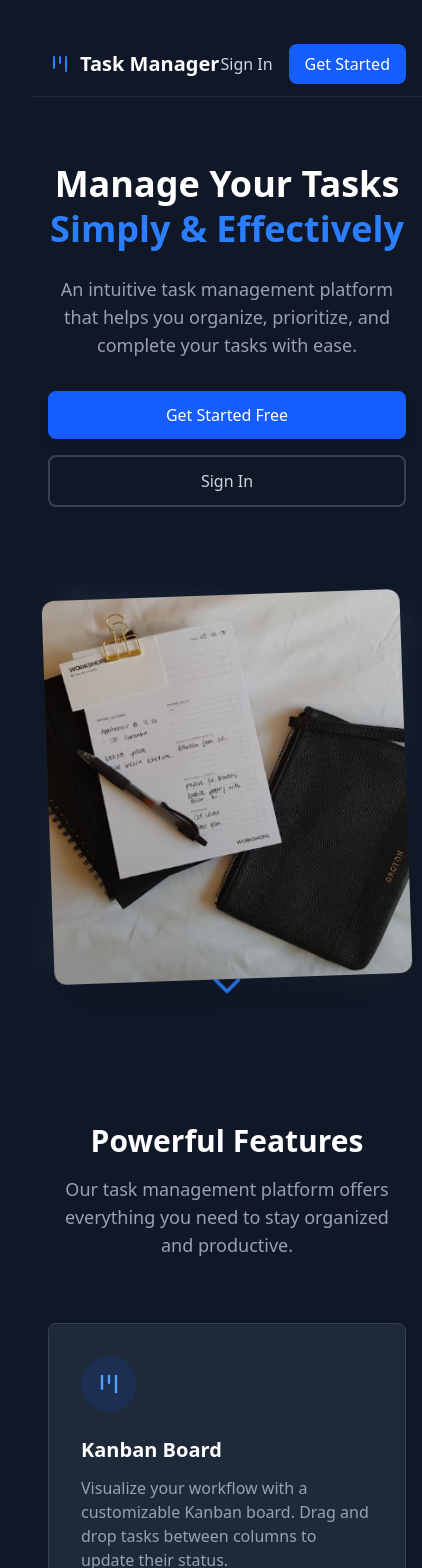
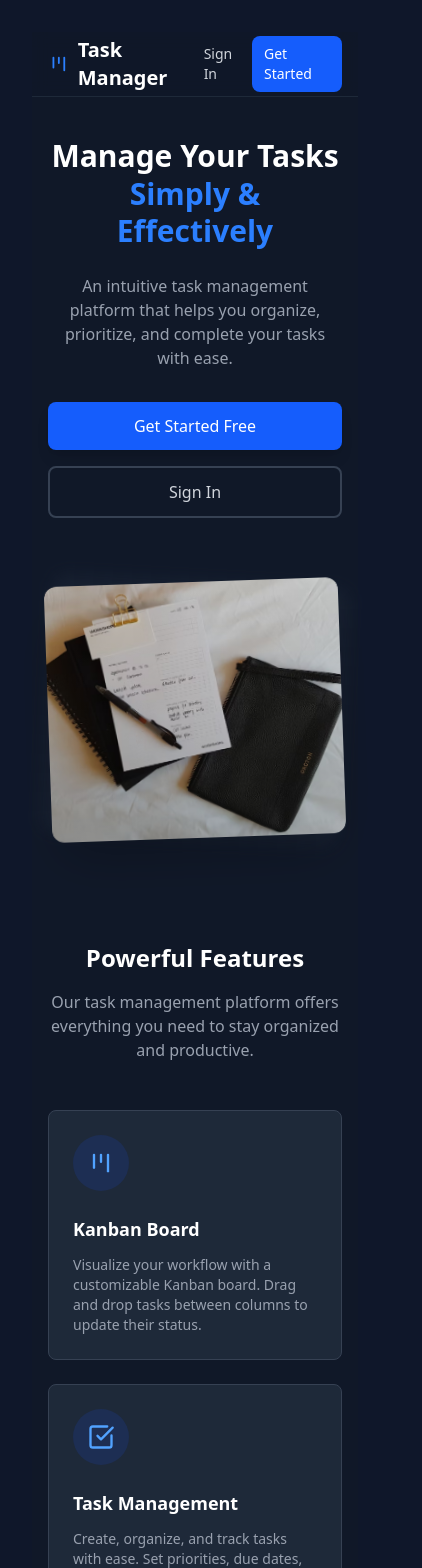
Before and after one commit to Yunmengheng/Taskov, a Next.js app: page / in a window 390 px wide. Shown: the top 1568 px of the page, 422 px wide, since content can reach past the window. Built offline with nearby package versions, Linux system fonts and the light colour scheme; no server answers.

Commit message:
Fix Landing Page reposiveness

```diff
--- a/components/LandingPage.tsx
+++ b/components/LandingPage.tsx
@@ -44,7 +44,7 @@ const LandingPage: React.FC = () => {
   };
 
   return (
-    <div className="min-h-screen w-screen flex flex-col bg-gray-900 text-gray-300">
+    <div className="min-h-screen w-full flex flex-col bg-gray-900 text-gray-300">
       {/* Header */}
       <header className="bg-gray-900/80 backdrop-blur-sm sticky top-0 z-50 border-b border-gray-800">
         <div className="max-w-7xl mx-auto px-4 sm:px-6 lg:px-8">
@@ -55,11 +55,11 @@ const LandingPage: React.FC = () => {
                 Task Manager
               </span>
             </div>
-            <div className="flex items-center space-x-4">
-              <Link href="/Login" className="text-gray-300 hover:text-white font-medium transition-colors">
+            <div className="flex items-center space-x-2 sm:space-x-4">
+              <Link href="/Login" className="text-gray-300 hover:text-white font-medium transition-colors text-sm sm:text-base">
                 Sign In
               </Link>
-              <Link href="/Signup" className="bg-blue-600 hover:bg-blue-700 text-white font-medium py-2 px-4 rounded-lg transition-colors duration-300">
+              <Link href="/Signup" className="bg-blue-600 hover:bg-blue-700 text-white font-medium py-2 px-3 sm:px-4 rounded-lg transition-colors duration-300 text-sm sm:text-base">
                 Get Started
               </Link>
             </div>
@@ -68,29 +68,29 @@ const LandingPage: React.FC = () => {
       </header>
 
       {/* Hero Section */}
-      <section ref={heroRef} className="relative flex items-center bg-gray-900 py-16 flex-1 min-h-[calc(100vh-4rem)]">
-        <div className="max-w-7xl mx-auto px-4 sm:px-6 lg:px-8">
-          <div className="flex flex-col md:flex-row items-center justify-between gap-12">
-            <div className="md:w-1/2 mb-10 md:mb-0 text-center md:text-left">
-              <h1 className="text-4xl md:text-5xl font-bold text-white mb-6 leading-tight">
+      <section ref={heroRef} className="relative flex flex-col md:flex-row items-center bg-gray-900 py-10 md:py-16 flex-1 min-h-[calc(100vh-4rem)]">
+        <div className="max-w-7xl mx-auto w-full px-4 sm:px-6 lg:px-8">
+          <div className="flex flex-col md:flex-row items-center justify-between gap-8 md:gap-12">
+            <div className="md:w-1/2 mb-8 md:mb-0 text-center md:text-left">
+              <h1 className="text-3xl sm:text-4xl md:text-5xl font-bold text-white mb-6 leading-tight">
                 Manage Your Tasks <br />
                 <span className="text-blue-500">Simply & Effectively</span>
               </h1>
-              <p className="text-lg text-gray-400 mb-8 max-w-lg mx-auto md:mx-0">
+              <p className="text-base sm:text-lg text-gray-400 mb-8 max-w-lg mx-auto md:mx-0">
                 An intuitive task management platform that helps you organize,
                 prioritize, and complete your tasks with ease.
               </p>
               <div className="flex flex-col sm:flex-row gap-4 justify-center md:justify-start">
-                <Link href="/signup" className="bg-blue-600 hover:bg-blue-700 text-white font-medium py-3 px-8 rounded-lg shadow-lg">
+                <Link href="/signup" className="bg-blue-600 hover:bg-blue-700 text-white font-medium py-3 px-8 rounded-lg shadow-lg w-full sm:w-auto">
                   Get Started Free
                 </Link>
-                <Link href="/login" className="border-2 border-gray-700 text-gray-300 hover:bg-gray-800 font-medium py-3 px-8 rounded-lg">
+                <Link href="/login" className="border-2 border-gray-700 text-gray-300 hover:bg-gray-800 font-medium py-3 px-8 rounded-lg w-full sm:w-auto">
                   Sign In
                 </Link>
               </div>
             </div>
-            <div className="md:w-1/2">
-              <div className="relative">
+            <div className="md:w-1/2 w-full">
+              <div className="relative w-full">
                 {/* Background shadow element */}
                 <div className="absolute inset-0 bg-gray-800/50 rounded-xl transform rotate-3 blur-sm"></div>
                 {/* Main image container */}
@@ -98,9 +98,8 @@ const LandingPage: React.FC = () => {
                   <img
                     src="taskov.jpg"
                     alt="Task management notebooks and planning materials"
-                    className="w-full h-96 object-cover rounded-xl"
+                    className="w-full h-64 sm:h-80 md:h-96 object-cover rounded-xl"
                   />
-                  {/* Optional overlay for better text readability if needed */}
                   <div className="absolute inset-0 bg-gradient-to-t from-black/20 to-transparent rounded-xl"></div>
                 </div>
               </div>
@@ -117,17 +116,17 @@ const LandingPage: React.FC = () => {
       </section>
 
       {/* Features Section */}
-      <section ref={featuresRef} className="py-20 scroll-mt-16 bg-gray-900" id="features">
+      <section ref={featuresRef} className="py-16 sm:py-20 scroll-mt-16 bg-gray-900" id="features">
         <div className="max-w-7xl mx-auto px-4 sm:px-6 lg:px-8">
-          <div className="text-center mb-16">
-            <h2 className="text-3xl font-bold text-white mb-4">
+          <div className="text-center mb-12 sm:mb-16">
+            <h2 className="text-2xl sm:text-3xl font-bold text-white mb-4">
               Powerful Features
             </h2>
-            <p className="text-lg text-gray-400 max-w-2xl mx-auto">
+            <p className="text-base sm:text-lg text-gray-400 max-w-2xl mx-auto">
               Our task management platform offers everything you need to stay organized and productive.
             </p>
           </div>
-          <div className="grid grid-cols-1 md:grid-cols-2 lg:grid-cols-3 gap-8">
+          <div className="grid grid-cols-1 sm:grid-cols-2 lg:grid-cols-3 gap-6 sm:gap-8">
             {[
               { icon: KanbanIcon, title: 'Kanban Board', description: 'Visualize your workflow with a customizable Kanban board. Drag and drop tasks between columns to update their status.' },
               { icon: CheckSquareIcon, title: 'Task Management', description: 'Create, organize, and track tasks with ease. Set priorities, due dates, and categories to stay on top of your work.' },
@@ -136,14 +135,14 @@ const LandingPage: React.FC = () => {
               { icon: TagIcon, title: 'Task Categorization', description: 'Organize tasks by categories and tags. Filter and sort to find exactly what you&apos;re looking for.' },
               { icon: ClockIcon, title: 'Time Tracking', description: 'Monitor time spent on tasks. Set due dates and get notified about upcoming deadlines.' },
             ].map((feature, index) => (
-              <div key={index} className="bg-gray-800 p-8 rounded-lg border border-gray-700 transition-all hover:border-blue-500/50 hover:shadow-xl">
+              <div key={index} className="bg-gray-800 p-6 sm:p-8 rounded-lg border border-gray-700 transition-all hover:border-blue-500/50 hover:shadow-xl">
                 <div className="p-3 rounded-full w-14 h-14 flex items-center justify-center mb-6 bg-blue-900/30">
                   <feature.icon className="w-7 h-7 text-blue-400" />
                 </div>
-                <h3 className="text-xl font-semibold mb-3 text-white">
+                <h3 className="text-lg sm:text-xl font-semibold mb-3 text-white">
                   {feature.title}
                 </h3>
-                <p className="text-gray-400">
+                <p className="text-gray-400 text-sm sm:text-base">
                   {feature.description}
                 </p>
               </div>
@@ -153,15 +152,15 @@ const LandingPage: React.FC = () => {
       </section>
 
       {/* How It Works Section */}
-      <section className="py-20 bg-gray-800">
+      <section className="py-16 sm:py-20 bg-gray-800">
         <div className="max-w-7xl mx-auto px-4 sm:px-6 lg:px-8">
-          <div className="text-center mb-16">
-            <h2 className="text-3xl font-bold text-white mb-4">How It Works</h2>
-            <p className="text-lg text-gray-400 max-w-2xl mx-auto">
+          <div className="text-center mb-12 sm:mb-16">
+            <h2 className="text-2xl sm:text-3xl font-bold text-white mb-4">How It Works</h2>
+            <p className="text-base sm:text-lg text-gray-400 max-w-2xl mx-auto">
               Get started with our task management platform in just a few simple steps.
             </p>
           </div>
-          <div className="flex flex-col md:flex-row items-center justify-center space-y-12 md:space-y-0 md:space-x-8">
+          <div className="flex flex-col md:flex-row items-center justify-center space-y-8 md:space-y-0 md:space-x-8">
             <div className="flex flex-col items-center text-center max-w-xs">
               <div className="w-16 h-16 rounded-full flex items-center justify-center mb-4 bg-gray-900 border border-gray-700">
                 <span className="text-2xl font-bold text-blue-500">1</span>
@@ -190,13 +189,13 @@ const LandingPage: React.FC = () => {
       </section>
 
       {/* Testimonials Section */}
-      <section className="py-20 bg-gray-900">
+      <section className="py-16 sm:py-20 bg-gray-900">
         <div className="max-w-7xl mx-auto px-4 sm:px-6 lg:px-8">
-          <div className="text-center mb-16">
-            <h2 className="text-3xl font-bold text-white mb-4">What Our Users Say</h2>
-            <p className="text-lg text-gray-400 max-w-2xl mx-auto">Join thousands of satisfied users who have transformed their productivity.</p>
+          <div className="text-center mb-12 sm:mb-16">
+            <h2 className="text-2xl sm:text-3xl font-bold text-white mb-4">What Our Users Say</h2>
+            <p className="text-base sm:text-lg text-gray-400 max-w-2xl mx-auto">Join thousands of satisfied users who have transformed their productivity.</p>
           </div>
-          <div className="grid grid-cols-1 md:grid-cols-3 gap-8">
+          <div className="grid grid-cols-1 sm:grid-cols-2 md:grid-cols-3 gap-6 sm:gap-8">
             {[
               { name: 'Soun Vanputhika', title: 'Product Manager', quote: '"This task management tool has completely transformed how our team works. We\'re more organized and productive than ever before."', image: '/puth.jpg' },
               { name: 'B IC', title: 'Freelance Developer', quote: '"As a freelancer juggling multiple projects, this platform keeps me on track. The Kanban board is a game-changer for visualizing my workflow."', image: '/bdane.jpg' },
@@ -224,17 +223,17 @@ const LandingPage: React.FC = () => {
       </section>
 
       {/* CTA Section */}
-      <section className="py-20 bg-gray-800">
+      <section className="py-16 sm:py-20 bg-gray-800">
         <div className="max-w-7xl mx-auto px-4 sm:px-6 lg:px-8 text-center">
-          <h2 className="text-3xl font-bold text-white mb-6">Ready to Get Started?</h2>
-          <p className="text-xl text-gray-400 mb-10 max-w-3xl mx-auto">
+          <h2 className="text-2xl sm:text-3xl font-bold text-white mb-6">Ready to Get Started?</h2>
+          <p className="text-base sm:text-xl text-gray-400 mb-8 sm:mb-10 max-w-3xl mx-auto">
             Join thousands of users who have already transformed their productivity with our task management platform.
           </p>
-          <div className="flex flex-col sm:flex-row justify-center gap-6">
-            <Link href="/signup" className="bg-blue-600 hover:bg-blue-700 text-white font-medium py-3 px-8 rounded-lg transition-colors duration-300 shadow-lg">
+          <div className="flex flex-col sm:flex-row justify-center gap-4 sm:gap-6">
+            <Link href="/signup" className="bg-blue-600 hover:bg-blue-700 text-white font-medium py-3 px-8 rounded-lg transition-colors duration-300 shadow-lg w-full sm:w-auto">
               Sign Up Free
             </Link>
-            <Link href="/login" className="bg-transparent hover:bg-white/10 text-white border-2 border-white font-medium py-3 px-8 rounded-lg transition-colors duration-300">
+            <Link href="/login" className="bg-transparent hover:bg-white/10 text-white border-2 border-white font-medium py-3 px-8 rounded-lg transition-colors duration-300 w-full sm:w-auto">
               Sign In
             </Link>
           </div>
@@ -242,9 +241,9 @@ const LandingPage: React.FC = () => {
       </section>
 
       {/* Footer */}
-      <footer className="bg-gray-900 py-12">
+      <footer className="bg-gray-900 py-10 sm:py-12">
         <div className="max-w-7xl mx-auto px-4 sm:px-6 lg:px-8">
-          <div className="grid grid-cols-1 md:grid-cols-4 gap-8 mb-8">
+          <div className="grid grid-cols-1 sm:grid-cols-2 md:grid-cols-4 gap-6 sm:gap-8 mb-8">
             <div>
               <div className="flex items-center mb-4">
                 <KanbanIcon size={20} className="text-blue-500" />
@@ -279,8 +278,8 @@ const LandingPage: React.FC = () => {
               </ul>
             </div>
           </div>
-          <div className="border-t border-gray-700 pt-8">
-            <p className="text-center text-gray-500 text-sm">
+          <div className="border-t border-gray-700 pt-6 sm:pt-8">
+            <p className="text-center text-gray-500 text-xs sm:text-sm">
               © {new Date().getFullYear()} Task Manager. All rights reserved.
             </p>
           </div>
```
